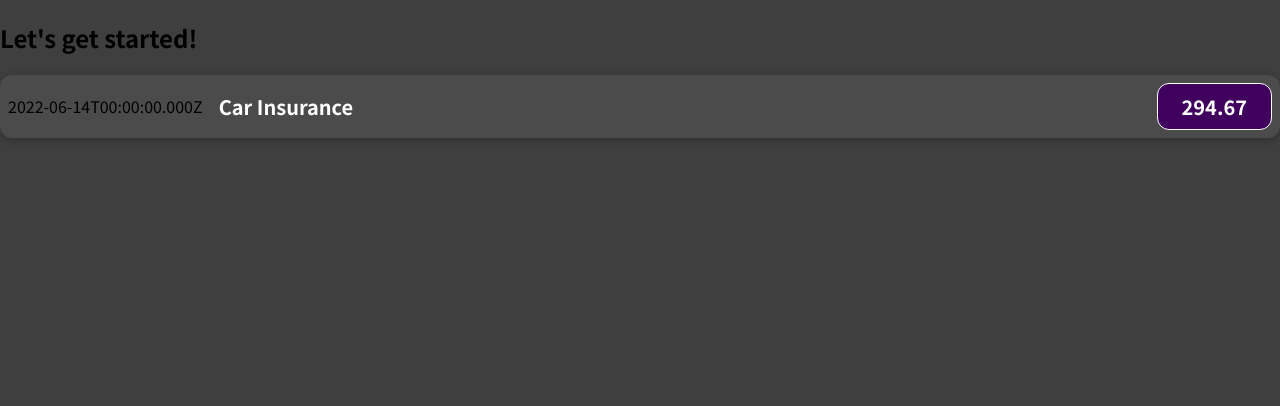
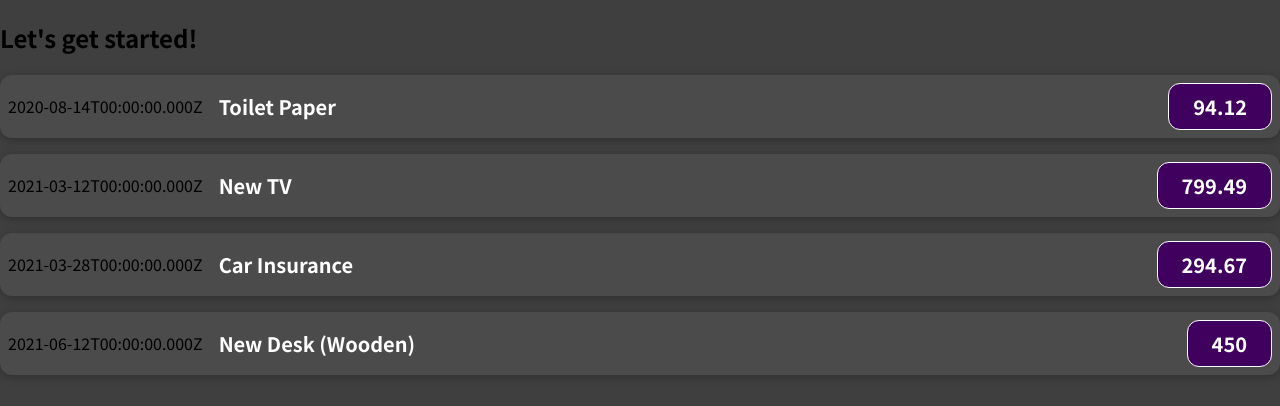
Before and after one commit to DarrylLeRoux/react, a JavaScript app in the folder react-complete-guide/: page / in a window 1280 px wide. Shown: the top 406 px of the page. Built offline with nearby package versions, Linux system fonts and the light colour scheme.

Commit message:
added props

```diff
--- a/react-complete-guide/src/App.js
+++ b/react-complete-guide/src/App.js
@@ -1,10 +1,50 @@
 import ExpenseItem from "./components/ExpenseItem";
 
 function App() {
+  const expenses = [
+    {
+      id: "e1",
+      title: "Toilet Paper",
+      amount: 94.12,
+      date: new Date(2020, 7, 14),
+    },
+    { id: "e2", title: "New TV", amount: 799.49, date: new Date(2021, 2, 12) },
+    {
+      id: "e3",
+      title: "Car Insurance",
+      amount: 294.67,
+      date: new Date(2021, 2, 28),
+    },
+    {
+      id: "e4",
+      title: "New Desk (Wooden)",
+      amount: 450,
+      date: new Date(2021, 5, 12),
+    },
+  ];
   return (
     <div>
       <h2>Let's get started!</h2>
-      <ExpenseItem></ExpenseItem>
+      <ExpenseItem
+        title={expenses[0].title}
+        amount={expenses[0].amount}
+        date={expenses[0].date}
+      ></ExpenseItem>
+      <ExpenseItem
+        title={expenses[1].title}
+        amount={expenses[1].amount}
+        date={expenses[1].date}
+      ></ExpenseItem>
+      <ExpenseItem
+        title={expenses[2].title}
+        amount={expenses[2].amount}
+        date={expenses[2].date}
+      ></ExpenseItem>
+      <ExpenseItem
+        title={expenses[3].title}
+        amount={expenses[3].amount}
+        date={expenses[3].date}
+      ></ExpenseItem>
     </div>
   );
 }
--- a/react-complete-guide/src/components/ExpenseItem.js
+++ b/react-complete-guide/src/components/ExpenseItem.js
@@ -1,16 +1,12 @@
 import "./ExpenseItem.css";
 
-function ExpenseItem() {
-  const expenseDate = new Date(2022, 5, 14);
-  const expenseItem = "Car Insurance";
-  const expenseAmount = 294.67;
-
+function ExpenseItem(props) {
   return (
     <div className="expense-item">
-      <div>{expenseDate.toISOString()}</div>
+      <div>{props.date.toISOString()}</div>
       <div className="expense-item__description ">
-        <h2>{expenseItem}</h2>
-        <div className="expense-item__price">{expenseAmount}</div>
+        <h2>{props.title}</h2>
+        <div className="expense-item__price">{props.amount}</div>
       </div>
     </div>
   );
```
Also changed, not shown: 1 other file (tests, documents, lock files or other folders).
